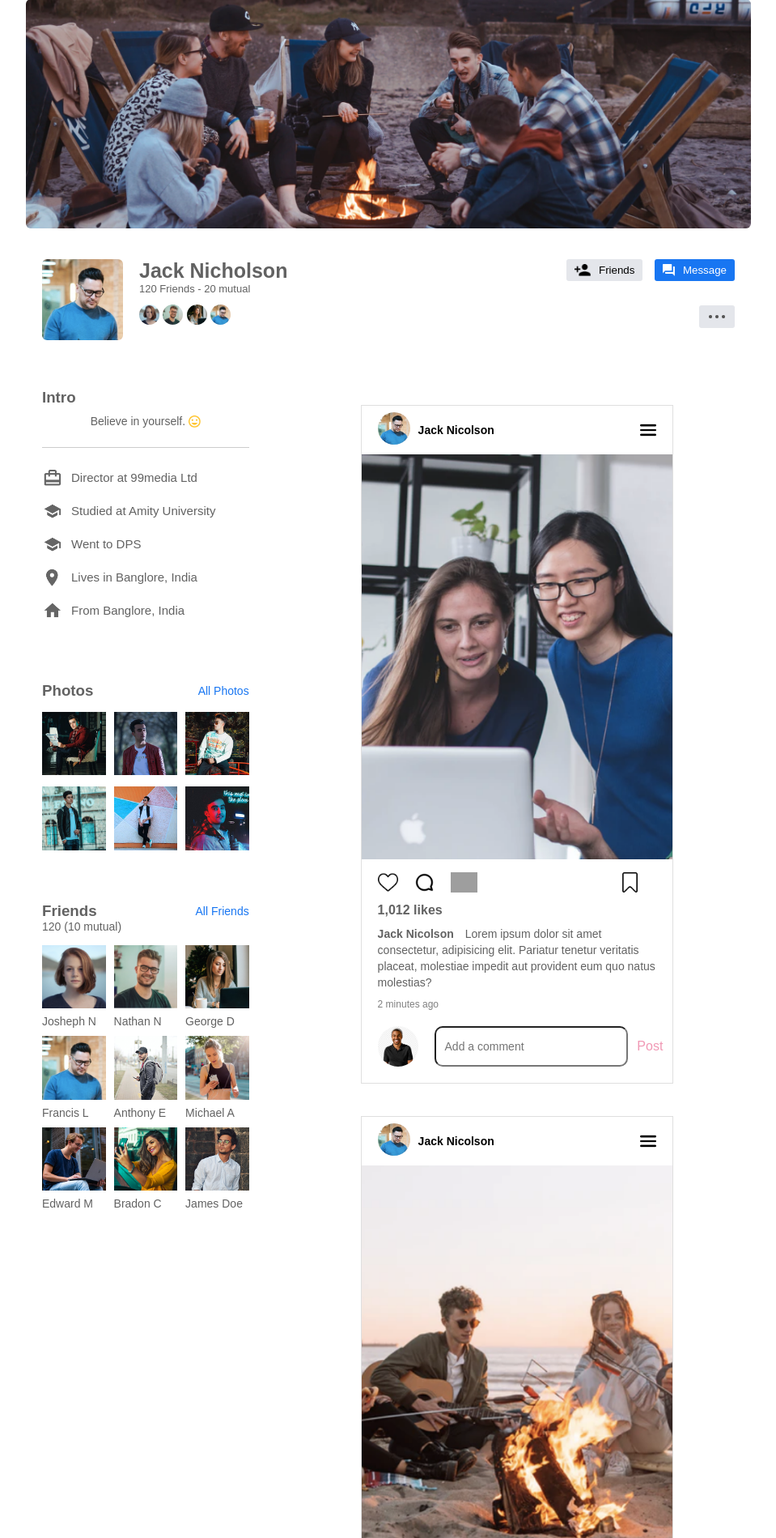
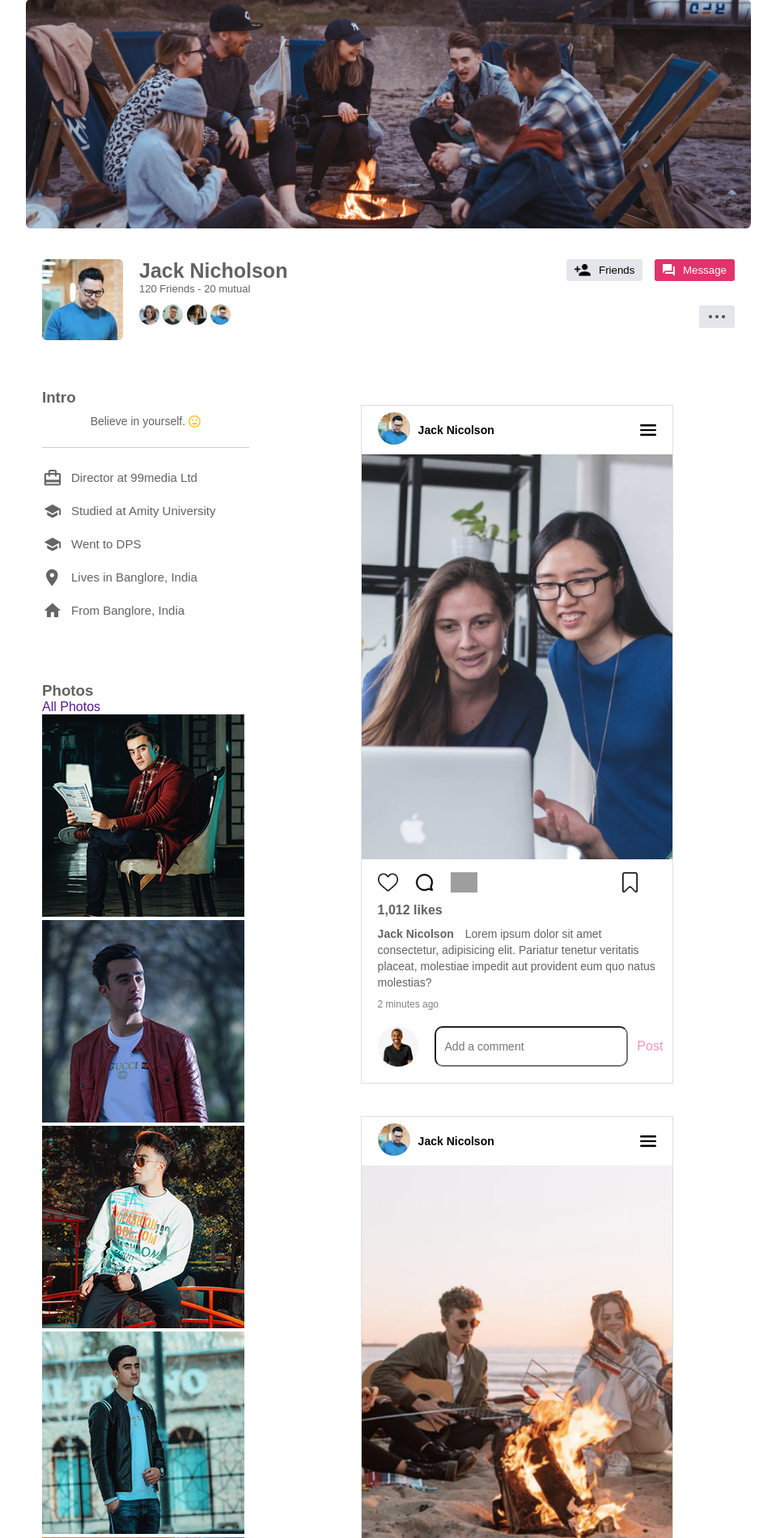
Before and after one commit to bhojwanichetana/Social-Media-App, a PHP site: page /profile.html in a window 1280 px wide; the page is wider, and only the part inside the window is pictured. Shown: the part 21-1920 px from the top of that part at 81% size, without its empty margins (160-1119 px from the left). Run offline with PHP 8.4, Linux system fonts and the light colour scheme; some libraries are stand-ins or nearby versions; grey boxes are pictures that could not be loaded.

Commit message:
Add files via upload

```diff
--- a/web-version/css/style.css
+++ b/web-version/css/style.css
@@ -464,7 +464,7 @@ body{
 }
 
 .pd-right button{
-    background: #1876f2;
+    background: #e2336b;
     border: 0;
     outline: 0;
     padding: 6px 10px;
@@ -558,53 +558,6 @@ body{
     margin-right: 10px;
 }
 
-.title-box{
-    display: flex;
-    align-items: center;
-    justify-content: space-between;
-}
-
-.title-box a{
-    text-decoration: none;
-    color: #1876f2;
-    font-size: 14px;
-}
-
-.photo-box{
-    display: grid;
-    grid-template-columns: repeat(3, auto);
-    grid-gap: 10px;
-    margin-top: 15px;
-}
-
-.photo-box div img{
-    width: 100%;
-    cursor: pointer;
-}
-
 .profile-intro p{
     font-size: 14px;
 }
-
-.friends-box{
-    display: grid;
-    grid-template-columns: repeat(3, auto);
-    grid-gap: 10px;
-    margin-top: 15px;
-}
-
-.friends-box div img{
-    width: 100%;
-    cursor: pointer;
-    padding-bottom: 20px;
-}
-
-.friends-box div{
-    position: relative;
-}
-
-.friends-box p{
-    position: absolute;
-    bottom: 0;
-    left: 0;
-}
```
